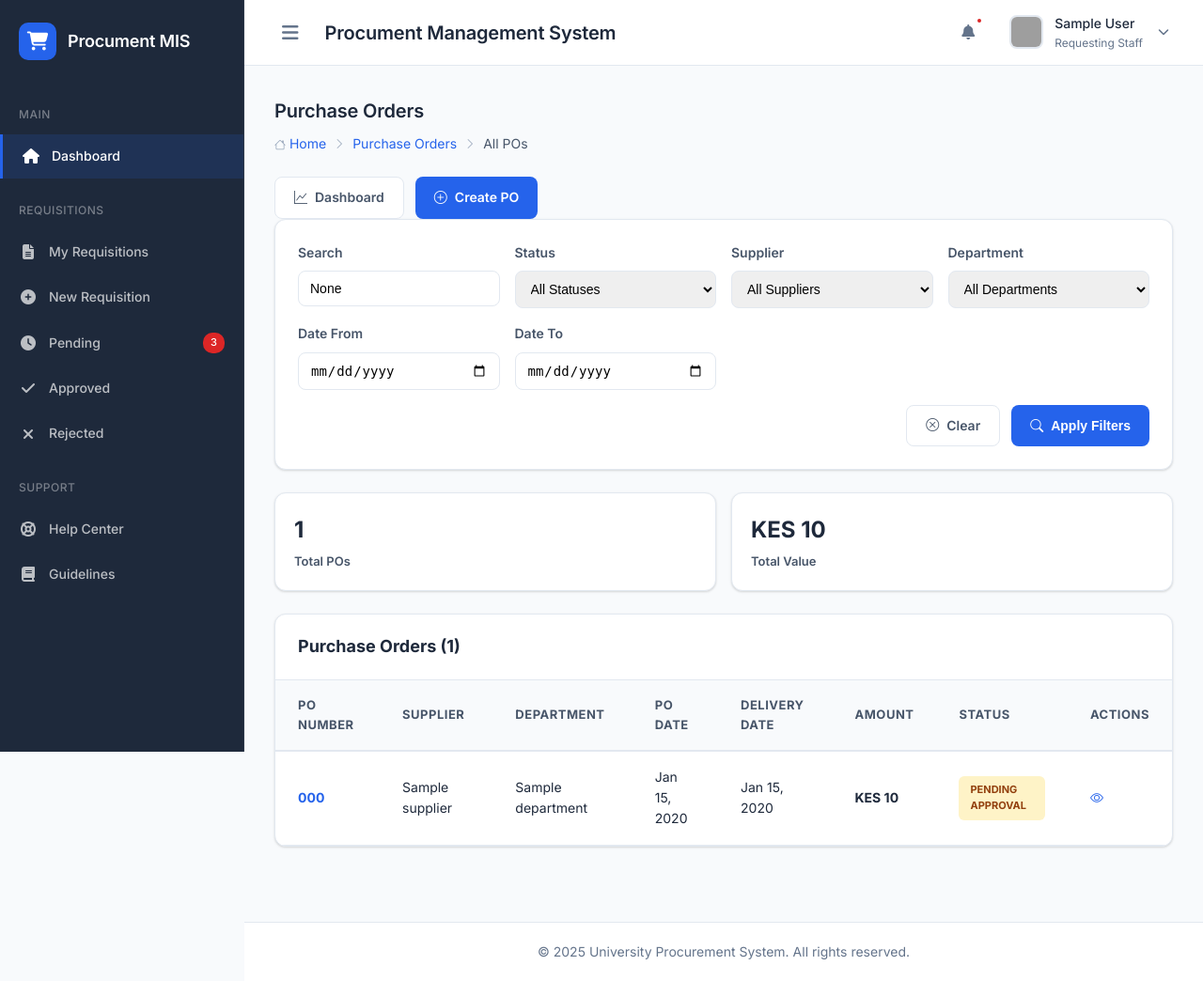
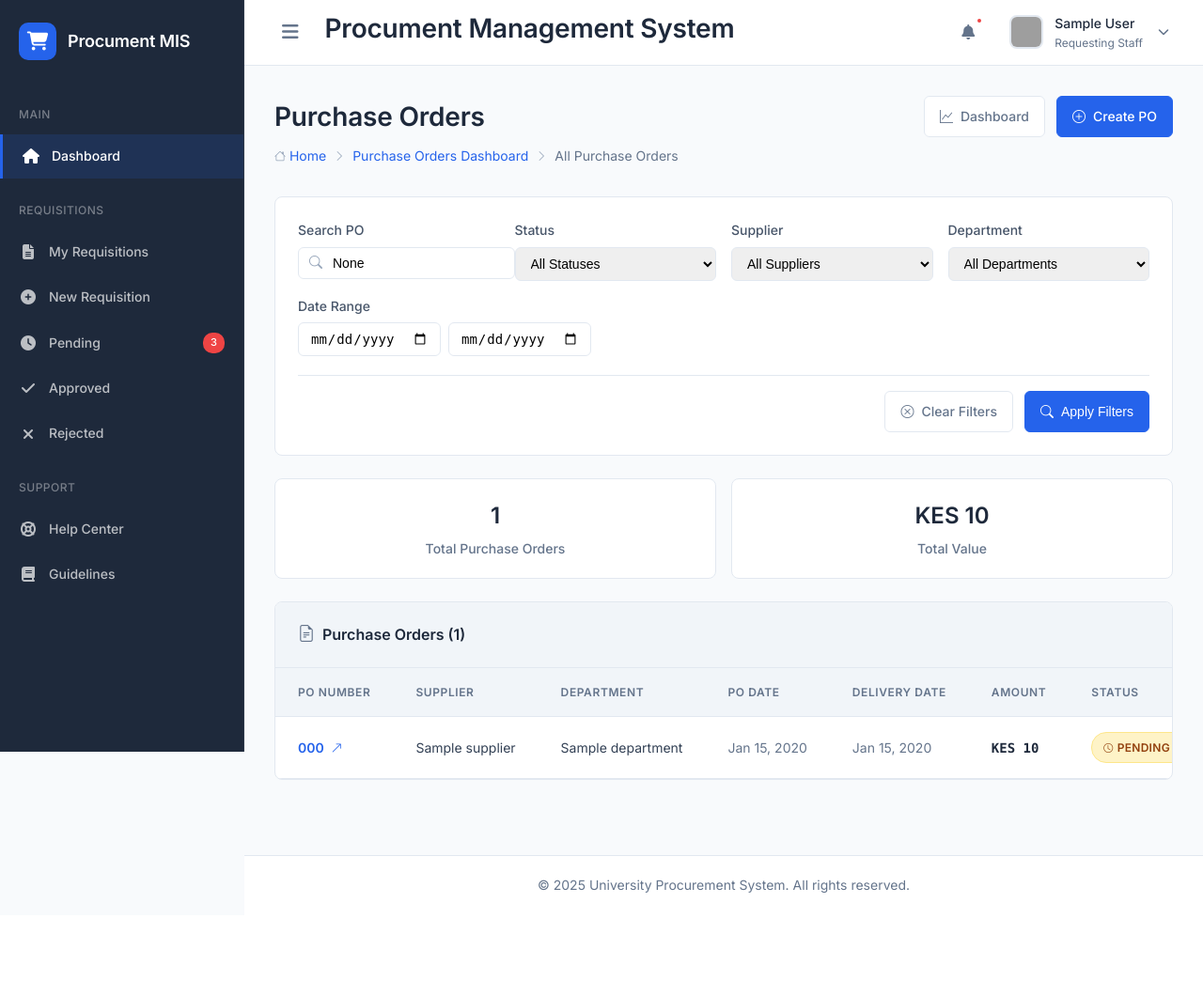
Before and after one commit to steve-ongera/procurementmis, a Django app: page /purchase-orders/ in a window 1280 px wide. Shown: the whole page at 94% size. After the commit the page ends 950 px from the top, so only its background shows below. Run offline with Django 5.2, Linux system fonts and the light colour scheme; a user stored in the database is signed in; tables that the repository leaves empty hold one stand-in row (values such as "Sample post"); grey boxes are pictures that could not be loaded.

Commit message:
made updates

```diff
--- a/templates/procurement/po_list.html
+++ b/templates/procurement/po_list.html
@@ -9,163 +9,208 @@
     :root {
         --primary-color: #2563EB;
         --primary-light: #EFF6FF;
-        --secondary-color: #475569;
-        --success-color: #059669;
-        --warning-color: #D97706;
-        --danger-color: #DC2626;
+        --primary-dark: #1D4ED8;
+        --secondary-color: #64748B;
+        --success-color: #10B981;
+        --warning-color: #F59E0B;
+        --danger-color: #EF4444;
         --border-color: #E2E8F0;
-        --card-shadow: 0 1px 3px 0 rgba(0, 0, 0, 0.1), 0 1px 2px 0 rgba(0, 0, 0, 0.06);
-        --hover-shadow: 0 4px 6px -1px rgba(0, 0, 0, 0.1), 0 2px 4px -1px rgba(0, 0, 0, 0.06);
+        --card-bg: #FFFFFF;
+        --hover-bg: #F8FAFC;
+        --table-header: #F1F5F9;
+    }
+
+    .page-header {
+        display: flex;
+        justify-content: space-between;
+        align-items: flex-start;
+        margin-bottom: 2rem;
+        flex-wrap: wrap;
+        gap: 1rem;
+    }
+
+    .page-title {
+        font-size: 1.75rem;
+        font-weight: 600;
+        color: #1E293B;
+        margin: 0 0 0.5rem 0;
     }
 
     .breadcrumb {
         display: flex;
         align-items: center;
-        gap: 8px;
-        font-size: 14px;
+        gap: 0.5rem;
+        font-size: 0.875rem;
         color: var(--secondary-color);
-        margin-bottom: 24px;
+        margin: 0;
     }
 
     .breadcrumb a {
         color: var(--primary-color);
         text-decoration: none;
+        transition: color 0.2s;
+    }
+
+    .breadcrumb a:hover {
+        color: var(--primary-dark);
+        text-decoration: underline;
     }
 
     .breadcrumb i {
-        font-size: 12px;
+        font-size: 0.75rem;
         color: #94A3B8;
     }
 
+    .header-actions {
+        display: flex;
+        gap: 0.75rem;
+        flex-wrap: wrap;
+    }
+
+    .btn {
+        display: inline-flex;
+        align-items: center;
+        gap: 0.5rem;
+        padding: 0.625rem 1rem;
+        border-radius: 0.375rem;
+        font-weight: 500;
+        font-size: 0.875rem;
+        text-decoration: none;
+        transition: all 0.2s;
+        border: 1px solid var(--border-color);
+        cursor: pointer;
+        background: var(--card-bg);
+        color: var(--secondary-color);
+    }
+
+    .btn:hover {
+        background: var(--hover-bg);
+        transform: translateY(-1px);
+    }
+
+    .btn-primary {
+        background: var(--primary-color);
+        color: white;
+        border-color: var(--primary-color);
+    }
+
+    .btn-primary:hover {
+        background: var(--primary-dark);
+        border-color: var(--primary-dark);
+    }
+
+    /* Filter Card */
     .filter-card {
-        background: white;
-        border-radius: 12px;
-        padding: 24px;
-        box-shadow: var(--card-shadow);
+        background: var(--card-bg);
         border: 1px solid var(--border-color);
-        margin-bottom: 24px;
+        border-radius: 0.5rem;
+        padding: 1.5rem;
+        margin-bottom: 1.5rem;
     }
 
     .filter-grid {
         display: grid;
         grid-template-columns: repeat(auto-fit, minmax(200px, 1fr));
-        gap: 16px;
-        margin-bottom: 16px;
+        gap: 1rem;
+        margin-bottom: 1.25rem;
     }
 
     .form-group {
         display: flex;
         flex-direction: column;
-        gap: 8px;
+        gap: 0.375rem;
     }
 
     .form-label {
-        font-size: 14px;
-        font-weight: 600;
-        color: var(--secondary-color);
+        font-size: 0.875rem;
+        font-weight: 500;
+        color: #475569;
     }
 
     .form-control {
-        padding: 10px 12px;
+        padding: 0.5rem 0.75rem;
         border: 1px solid var(--border-color);
-        border-radius: 8px;
-        font-size: 14px;
+        border-radius: 0.375rem;
+        font-size: 0.875rem;
         transition: all 0.2s;
     }
 
     .form-control:focus {
         outline: none;
         border-color: var(--primary-color);
-        box-shadow: 0 0 0 3px var(--primary-light);
+        box-shadow: 0 0 0 3px rgba(37, 99, 235, 0.1);
     }
 
     .filter-actions {
         display: flex;
-        gap: 12px;
         justify-content: flex-end;
+        gap: 0.75rem;
+        padding-top: 1rem;
+        border-top: 1px solid var(--border-color);
     }
 
-    .action-btn {
-        padding: 10px 20px;
-        background: var(--primary-color);
-        color: white;
-        border: none;
-        border-radius: 8px;
-        font-weight: 600;
-        font-size: 14px;
-        cursor: pointer;
-        transition: all 0.2s;
-        text-decoration: none;
-        display: inline-flex;
-        align-items: center;
-        gap: 8px;
-    }
-
-    .action-btn:hover {
-        background: #1D4ED8;
-        transform: translateY(-1px);
-        box-shadow: 0 4px 6px rgba(37, 99, 235, 0.2);
-    }
-
-    .btn-secondary {
-        background: white;
-        color: var(--secondary-color);
-        border: 1px solid var(--border-color);
-    }
-
-    .btn-secondary:hover {
-        background: #F8FAFC;
-        border-color: var(--secondary-color);
-    }
-
+    /* Summary Stats */
     .stats-summary {
         display: grid;
         grid-template-columns: repeat(auto-fit, minmax(200px, 1fr));
-        gap: 16px;
-        margin-bottom: 24px;
+        gap: 1rem;
+        margin-bottom: 1.5rem;
     }
 
     .summary-card {
-        background: white;
-        border-radius: 12px;
-        padding: 20px;
-        box-shadow: var(--card-shadow);
+        background: var(--card-bg);
         border: 1px solid var(--border-color);
+        border-radius: 0.5rem;
+        padding: 1.25rem;
+        text-align: center;
+        transition: all 0.2s;
+    }
+
+    .summary-card:hover {
+        border-color: #CBD5E1;
+        box-shadow: 0 4px 6px -1px rgba(0, 0, 0, 0.05);
     }
 
     .summary-value {
-        font-size: 24px;
-        font-weight: 800;
+        font-size: 1.5rem;
+        font-weight: 600;
         color: #1E293B;
-        margin-bottom: 4px;
+        margin-bottom: 0.25rem;
     }
 
     .summary-label {
-        font-size: 13px;
-        font-weight: 600;
+        font-size: 0.875rem;
         color: var(--secondary-color);
+        font-weight: 500;
     }
 
+    /* Table Card */
     .table-card {
-        background: white;
-        border-radius: 12px;
-        box-shadow: var(--card-shadow);
+        background: var(--card-bg);
         border: 1px solid var(--border-color);
+        border-radius: 0.5rem;
         overflow: hidden;
     }
 
     .table-header {
-        padding: 20px 24px;
+        padding: 1.25rem 1.5rem;
         border-bottom: 1px solid var(--border-color);
-        display: flex;
-        justify-content: space-between;
-        align-items: center;
+        background: var(--table-header);
     }
 
     .table-title {
-        font-size: 18px;
-        font-weight: 700;
+        font-size: 1rem;
+        font-weight: 600;
         color: #1E293B;
+        margin: 0;
+        display: flex;
+        align-items: center;
+        gap: 0.5rem;
+    }
+
+    .table-title i {
+        color: var(--secondary-color);
+        font-size: 1.125rem;
     }
 
     .table-responsive {
@@ -178,75 +223,197 @@
     }
 
     thead {
-        background: #F8FAFC;
+        background: var(--table-header);
     }
 
     th {
-        padding: 16px 24px;
+        padding: 1rem 1.5rem;
         text-align: left;
-        font-size: 13px;
-        font-weight: 700;
-        color: var(--secondary-color);
+        font-size: 0.75rem;
+        font-weight: 600;
+        color: #64748B;
         text-transform: uppercase;
-        letter-spacing: 0.5px;
-        border-bottom: 2px solid var(--border-color);
+        letter-spacing: 0.05em;
+        border-bottom: 1px solid var(--border-color);
+        white-space: nowrap;
     }
 
     td {
-        padding: 16px 24px;
+        padding: 1rem 1.5rem;
         border-bottom: 1px solid var(--border-color);
-        font-size: 14px;
-        color: #1E293B;
+        font-size: 0.875rem;
+        color: #334155;
+        white-space: nowrap;
     }
 
-    tr:hover {
-        background: #F8FAFC;
+    tbody tr {
+        transition: background-color 0.2s;
+    }
+
+    tbody tr:hover {
+        background: var(--hover-bg);
     }
 
     .po-number {
-        font-weight: 700;
+        font-weight: 600;
         color: var(--primary-color);
+        text-decoration: none;
+        transition: color 0.2s;
+    }
+
+    .po-number:hover {
+        color: var(--primary-dark);
+        text-decoration: underline;
+    }
+
+    .amount-cell {
+        font-weight: 600;
+        color: #1E293B;
+        font-family: ui-monospace, SFMono-Regular, Menlo, Monaco, Consolas, monospace;
+    }
+
+    .date-cell {
+        color: var(--secondary-color);
+    }
+
+    .status-badge {
+        display: inline-flex;
+        align-items: center;
+        gap: 0.25rem;
+        padding: 0.375rem 0.75rem;
+        border-radius: 1rem;
+        font-size: 0.75rem;
+        font-weight: 600;
+        text-transform: uppercase;
+        letter-spacing: 0.025em;
+        border: 1px solid transparent;
+    }
+
+    .status-badge i {
+        font-size: 0.625rem;
+    }
+
+    .status-draft {
+        background: #F1F5F9;
+        color: #64748B;
+        border-color: #E2E8F0;
+    }
+    .status-pending_approval {
+        background: #FEF3C7;
+        color: #92400E;
+        border-color: #FDE68A;
+    }
+    .status-approved {
+        background: #D1FAE5;
+        color: #065F46;
+        border-color: #A7F3D0;
+    }
+    .status-sent {
+        background: #DBEAFE;
+        color: #1E40AF;
+        border-color: #BFDBFE;
+    }
+    .status-acknowledged {
+        background: #E0E7FF;
+        color: #3730A3;
+        border-color: #C7D2FE;
+    }
+    .status-partial_delivery {
+        background: #FED7AA;
+        color: #92400E;
+        border-color: #FDBA74;
+    }
+    .status-delivered {
+        background: #D1FAE5;
+        color: #065F46;
+        border-color: #A7F3D0;
+    }
+    .status-closed {
+        background: #E2E8F0;
+        color: #475569;
+        border-color: #CBD5E1;
+    }
+    .status-cancelled {
+        background: #FEE2E2;
+        color: #991B1B;
+        border-color: #FECACA;
+    }
+
+    .action-btn {
+        display: inline-flex;
+        align-items: center;
+        justify-content: center;
+        width: 2rem;
+        height: 2rem;
+        border-radius: 0.375rem;
+        color: var(--secondary-color);
+        background: transparent;
+        border: none;
+        cursor: pointer;
+        transition: all 0.2s;
         text-decoration: none;
     }
 
-    .po-number:hover {
-        text-decoration: underline;
+    .action-btn:hover {
+        background: var(--hover-bg);
+        color: var(--primary-color);
     }
 
-    .status-badge {
-        padding: 6px 12px;
-        border-radius: 6px;
-        font-size: 11px;
-        font-weight: 700;
-        text-transform: uppercase;
-        display: inline-block;
+    .action-btn i {
+        font-size: 1rem;
     }
-
-    .status-draft { background: #F1F5F9; color: #64748B; }
-    .status-pending_approval { background: #FEF3C7; color: #92400E; }
-    .status-approved { background: #D1FAE5; color: #065F46; }
-    .status-sent { background: #DBEAFE; color: #1E40AF; }
-    .status-acknowledged { background: #E0E7FF; color: #3730A3; }
-    .status-partial_delivery { background: #FED7AA; color: #92400E; }
-    .status-delivered { background: #D1FAE5; color: #065F46; }
-    .status-closed { background: #E2E8F0; color: #475569; }
-    .status-cancelled { background: #FEE2E2; color: #991B1B; }
 
     .empty-state {
         text-align: center;
-        padding: 60px 24px;
+        padding: 4rem 2rem;
         color: #94A3B8;
     }
 
     .empty-state i {
-        font-size: 48px;
-        margin-bottom: 16px;
+        font-size: 3rem;
+        margin-bottom: 1rem;
         opacity: 0.5;
     }
 
     .empty-state p {
-        font-size: 16px;
-        margin-bottom: 24px;
+        font-size: 0.875rem;
+        margin: 0 0 1.5rem 0;
+    }
+
+    /* Responsive */
+    @media (max-width: 768px) {
+        .filter-grid {
+            grid-template-columns: 1fr;
+        }
+
+        .filter-actions {
+            flex-direction: column;
+        }
+
+        .header-actions {
+            width: 100%;
+        }
+
+        .header-actions .btn {
+            flex: 1;
+            justify-content: center;
+        }
+
+        th, td {
+            padding: 0.75rem 1rem;
+        }
+    }
+
+    @media (max-width: 640px) {
+        .page-header {
+            flex-direction: column;
+            align-items: stretch;
+            gap: 1rem;
+        }
+
+        .stats-summary {
+            grid-template-columns: 1fr;
+        }
     }
 </style>
 {% endblock %}
@@ -256,19 +423,24 @@
     <div>
         <h1 class="page-title">Purchase Orders</h1>
         <div class="breadcrumb">
-            <a href="{% url 'dashboard' %}"><i class="bi bi-house"></i> Home</a>
+            <a href="{% url 'dashboard' %}">
+                <i class="bi bi-house"></i>
+                Home
+            </a>
             <i class="bi bi-chevron-right"></i>
-            <a href="{% url 'po_dashboard' %}">Purchase Orders</a>
+            <a href="{% url 'po_dashboard' %}">Purchase Orders Dashboard</a>
             <i class="bi bi-chevron-right"></i>
-            <span>All POs</span>
+            <span>All Purchase Orders</span>
         </div>
     </div>
-    <div style="display: flex; gap: 12px;">
-        <a href="{% url 'po_dashboard' %}" class="action-btn btn-secondary">
-            <i class="bi bi-graph-up"></i> Dashboard
+    <div class="header-actions">
+        <a href="{% url 'po_dashboard' %}" class="btn">
+            <i class="bi bi-graph-up"></i>
+            Dashboard
         </a>
-        <a href="{% url 'po_create' %}" class="action-btn">
-            <i class="bi bi-plus-circle"></i> Create PO
+        <a href="{% url 'po_create' %}" class="btn btn-primary">
+            <i class="bi bi-plus-circle"></i>
+            Create PO
         </a>
     </div>
 </div>
@@ -278,8 +450,11 @@
     <form method="get" action="{% url 'po_list' %}">
         <div class="filter-grid">
             <div class="form-group">
-                <label class="form-label">Search</label>
-                <input type="text" name="search" class="form-control" placeholder="PO number, supplier..." value="{{ filters.search }}">
+                <label class="form-label">Search PO</label>
+                <div style="position: relative;">
+                    <i class="bi bi-search" style="position: absolute; left: 0.75rem; top: 50%; transform: translateY(-50%); color: #94A3B8; font-size: 0.875rem;"></i>
+                    <input type="text" name="search" class="form-control" placeholder="PO number, supplier..." value="{{ filters.search }}" style="padding-left: 2.25rem;">
+                </div>
             </div>
 
             <div class="form-group">
@@ -317,22 +492,22 @@
             </div>
 
             <div class="form-group">
-                <label class="form-label">Date From</label>
-                <input type="date" name="date_from" class="form-control" value="{{ filters.date_from }}">
-            </div>
-
-            <div class="form-group">
-                <label class="form-label">Date To</label>
-                <input type="date" name="date_to" class="form-control" value="{{ filters.date_to }}">
+                <label class="form-label">Date Range</label>
+                <div style="display: flex; gap: 0.5rem;">
+                    <input type="date" name="date_from" class="form-control" value="{{ filters.date_from }}" placeholder="From">
+                    <input type="date" name="date_to" class="form-control" value="{{ filters.date_to }}" placeholder="To">
+                </div>
             </div>
         </div>
 
         <div class="filter-actions">
-            <a href="{% url 'po_list' %}" class="action-btn btn-secondary">
-                <i class="bi bi-x-circle"></i> Clear
+            <a href="{% url 'po_list' %}" class="btn">
+                <i class="bi bi-x-circle"></i>
+                Clear Filters
             </a>
-            <button type="submit" class="action-btn">
-                <i class="bi bi-search"></i> Apply Filters
+            <button type="submit" class="btn btn-primary">
+                <i class="bi bi-search"></i>
+                Apply Filters
             </button>
         </div>
     </form>
@@ -342,7 +517,7 @@
 <div class="stats-summary">
     <div class="summary-card">
         <div class="summary-value">{{ pos.count|intcomma }}</div>
-        <div class="summary-label">Total POs</div>
+        <div class="summary-label">Total Purchase Orders</div>
     </div>
     <div class="summary-card">
         <div class="summary-value">KES {{ total_value|floatformat:0|intcomma }}</div>
@@ -353,7 +528,10 @@
 <!-- POs Table -->
 <div class="table-card">
     <div class="table-header">
-        <h2 class="table-title">Purchase Orders ({{ pos.count }})</h2>
+        <h2 class="table-title">
+            <i class="bi bi-file-earmark-text"></i>
+            Purchase Orders ({{ pos.count }})
+        </h2>
     </div>
 
     {% if pos %}
@@ -375,22 +553,39 @@
                 {% for po in pos %}
                 <tr>
                     <td>
-                        <a href="{% url 'po_detail' po.id %}" class="po-number">{{ po.po_number }}</a>
+                        <a href="{% url 'po_detail' po.id %}" class="po-number">
+                            {{ po.po_number }}
+                            <i class="bi bi-arrow-up-right" style="font-size: 0.75rem; margin-left: 0.25rem;"></i>
+                        </a>
                     </td>
                     <td>{{ po.supplier.name }}</td>
                     <td>{{ po.requisition.department.name }}</td>
-                    <td>{{ po.po_date|date:"M d, Y" }}</td>
-                    <td>{{ po.delivery_date|date:"M d, Y" }}</td>
-                    <td style="font-weight: 700;">KES {{ po.total_amount|floatformat:0|intcomma }}</td>
+                    <td class="date-cell">{{ po.po_date|date:"M d, Y" }}</td>
+                    <td class="date-cell">{{ po.delivery_date|date:"M d, Y" }}</td>
+                    <td class="amount-cell">KES {{ po.total_amount|floatformat:0|intcomma }}</td>
                     <td>
                         <span class="status-badge status-{{ po.status|lower }}">
+                            {% if po.status == 'DRAFT' %}<i class="bi bi-pencil"></i>{% endif %}
+                            {% if po.status == 'PENDING_APPROVAL' %}<i class="bi bi-clock"></i>{% endif %}
+                            {% if po.status == 'APPROVED' %}<i class="bi bi-check-circle"></i>{% endif %}
+                            {% if po.status == 'SENT' %}<i class="bi bi-send"></i>{% endif %}
+                            {% if po.status == 'ACKNOWLEDGED' %}<i class="bi bi-envelope-check"></i>{% endif %}
+                            {% if po.status == 'PARTIAL_DELIVERY' %}<i class="bi bi-box-half"></i>{% endif %}
+                            {% if po.status == 'DELIVERED' %}<i class="bi bi-truck"></i>{% endif %}
+                            {% if po.status == 'CLOSED' %}<i class="bi bi-archive"></i>{% endif %}
+                            {% if po.status == 'CANCELLED' %}<i class="bi bi-x-circle"></i>{% endif %}
                             {{ po.get_status_display }}
                         </span>
                     </td>
                     <td>
-                        <a href="{% url 'po_detail' po.id %}" style="color: var(--primary-color); text-decoration: none;">
+                        <a href="{% url 'po_detail' po.id %}" class="action-btn" title="View Details">
                             <i class="bi bi-eye"></i>
                         </a>
+                        {% if user.role in 'PROCUREMENT,ADMIN' and po.status in 'DRAFT,PENDING_APPROVAL' %}
+                        <a href="{% url 'po_edit' po.id %}" class="action-btn" title="Edit PO">
+                            <i class="bi bi-pencil"></i>
+                        </a>
+                        {% endif %}
                     </td>
                 </tr>
                 {% endfor %}
@@ -399,13 +594,13 @@
     </div>
     {% else %}
     <div class="empty-state">
-        <i class="bi bi-inbox"></i>
-        <p>No purchase orders found</p>
-        <a href="{% url 'po_create' %}" class="action-btn">
-            <i class="bi bi-plus-circle"></i> Create First PO
+        <i class="bi bi-file-earmark-text"></i>
+        <p>No purchase orders found matching your criteria</p>
+        <a href="{% url 'po_create' %}" class="btn btn-primary">
+            <i class="bi bi-plus-circle"></i>
+            Create Purchase Order
         </a>
     </div>
     {% endif %}
 </div>
-
 {% endblock %}
```
